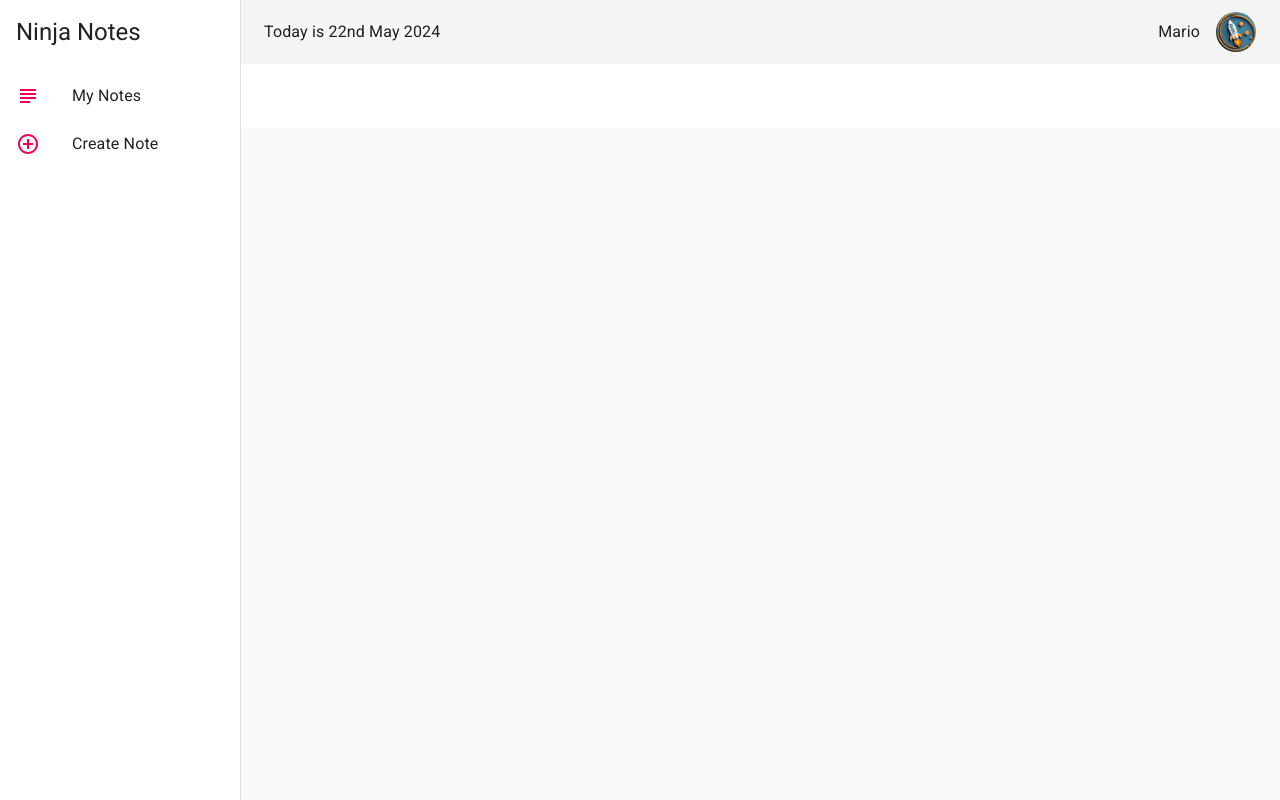
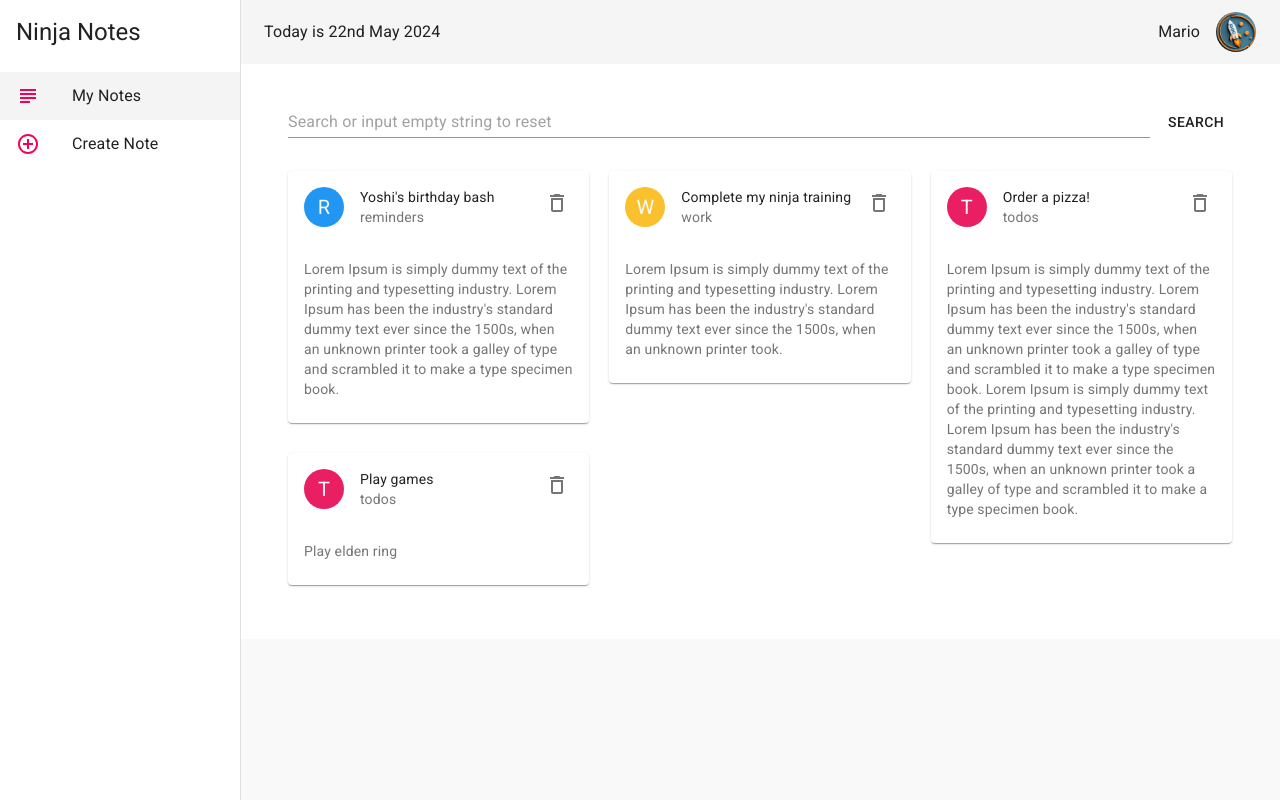
Before and after one commit to obrona/Doubt-Drop-Note-Taking, a React (Create React App) app: page /notes in a window 1280 px wide. Built offline with nearby package versions, Linux system fonts and the light colour scheme; data requests are answered from the project's data file.

Commit message:
added a search function

```diff
--- a/src/App.js
+++ b/src/App.js
@@ -12,10 +12,10 @@ function App() {
     <Router>
       <Layout>
         <Switch>
-          <Route exact path="/">
+          <Route exact path="/notes">
             <Notes />
           </Route>
-          <Route path="/create">
+          <Route exact path="/create">
             <Create />
           </Route>
         </Switch>
--- a/src/components/Layout.js
+++ b/src/components/Layout.js
@@ -41,7 +41,7 @@ export function Layout({ children }) {
     const history = useHistory();
     const location = useLocation();
     const menuItems = [
-        {text: 'My Notes', icon: <SubjectOutlined color='secondary' />, path: '/'},
+        {text: 'My Notes', icon: <SubjectOutlined color='secondary' />, path: '/notes'},
         {text: 'Create Note', icon: <AddCircleOutline color='secondary' />, path: '/create'}
 
     ];
--- a/src/pages/Notes.js
+++ b/src/pages/Notes.js
@@ -1,14 +1,32 @@
 import React, { useEffect, useState } from 'react'
-import { Grid, Paper, Container } from '@material-ui/core'
+import { makeStyles, Grid, Paper, Container, TextField, Button } from '@material-ui/core'
 import { NoteCard } from '../components/NoteCard'
 import Masonry from 'react-masonry-css'
 
+const useStyles = makeStyles({
+  flex: {
+    display: 'flex',
+    alignItems: 'center', // Center items vertically
+    gap: '10px', // Add spacing between items
+    marginBottom: '30px'
+  },
+  textField: {
+    flexGrow: 1, // Allow the TextField to grow and take up available space
+  },
+});
+
 export default function Notes() {
+  const classes = useStyles();
+  const [notes, setNotes] = useState([]);
+  const [text, setText] = useState('');
+  const [reset, setReset] = useState(false)
+
   // we only want to fetch 1 time, when we refresh the page, not everytime the page re-renders because of some small change like to a textfield
-  const [notes, setNotes] = useState([]);
   useEffect(() => {
-    fetch('http://localhost:8000/notes').then(res => res.json()).then(data => setNotes(data));
-  })
+    fetch('http://localhost:8000/notes').then(res => res.json()).then(data => {
+
+      setNotes(data)});
+  }, [reset])
 
   async function handleDelete(id) {
     await fetch('http://localhost:8000/notes/' + id, {method: 'DELETE'})
@@ -16,14 +34,31 @@ export default function Notes() {
     setNotes(newNotes)
   }
 
+
+
   const breakpoints = {
     default: 3,
     1100: 2,
     700: 1
   };
 
+  function handleSearch() {
+    if (text != '') {
+      const newNotes = notes.filter(note => (note.title.search(text) != -1 || note.details.search(text) != -1 || note.category.search(text) != -1));
+      setNotes(newNotes);
+    } else {
+      // make useEffect run again by changing its dependencies
+      setReset(!reset);
+    }
+
+  }
+
   return (
     <Container>
+      <div className={classes.flex}>
+      <TextField placeholder='Search or input empty string to reset' className={classes.textField} onChange={(e) => setText(e.target.value)} />
+      <Button onClick={()=>handleSearch()}>Search</Button>
+      </div>
       <Masonry breakpointCols={breakpoints} className='my-masonry-grid' columnClassName='my-masonry-grid_column'>
         {notes.map(note => (<div key={note.id}>
           <NoteCard note={note} handleDelete={handleDelete}/></div>))}
```
